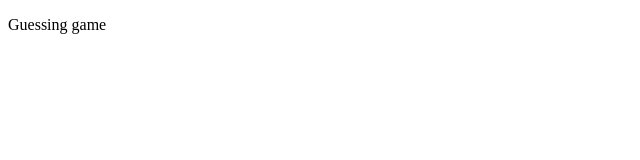
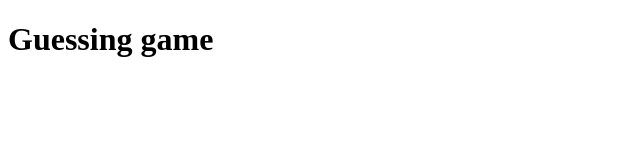
Before and after one commit to HUGHBRADY/GoWebAppProblemSet, a plain HTML site: page static/index.html in a window 1280 px wide. Shown: the whole page, without its empty margins (0-640 px from the left). Drawn offline with Linux system fonts and the light colour scheme.

Commit message:
Task 2: make text a level 1 heading in HTML

```diff
--- a/static/index.html
+++ b/static/index.html
@@ -8,6 +8,6 @@
   </head>
 
   <body>
-    <p>Guessing game</p>
+    <h1>Guessing game</h1>
   </body>
 </html>
```
